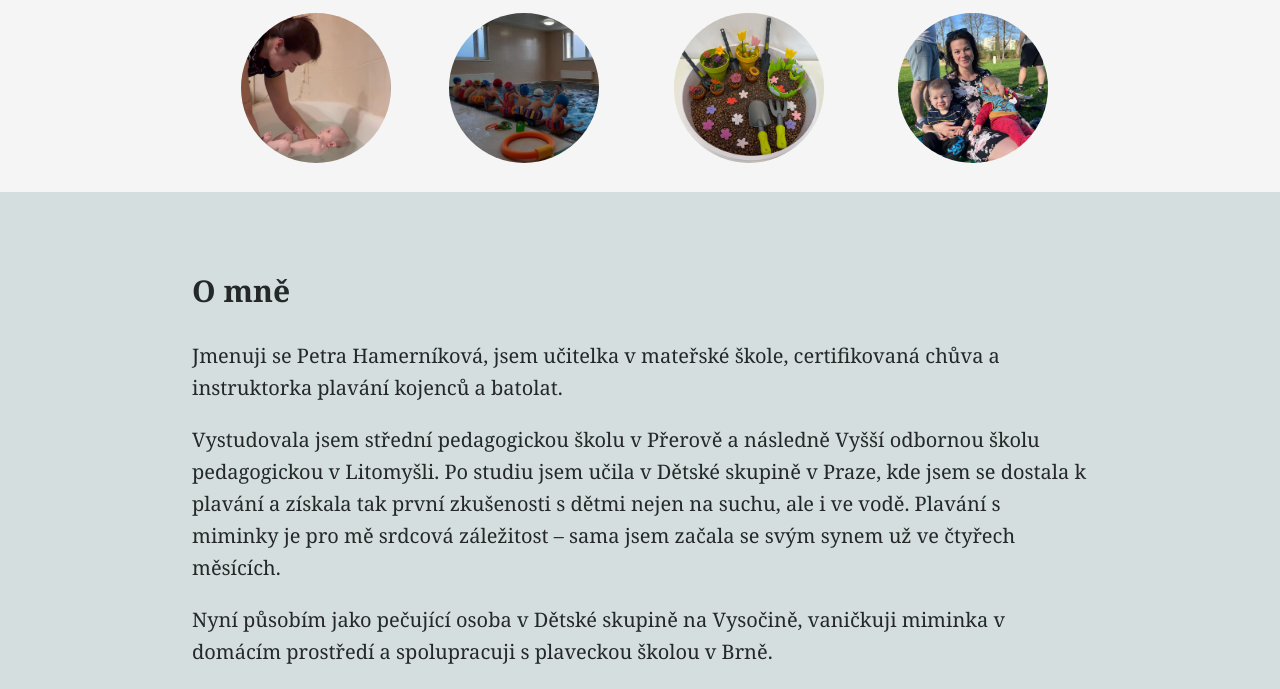
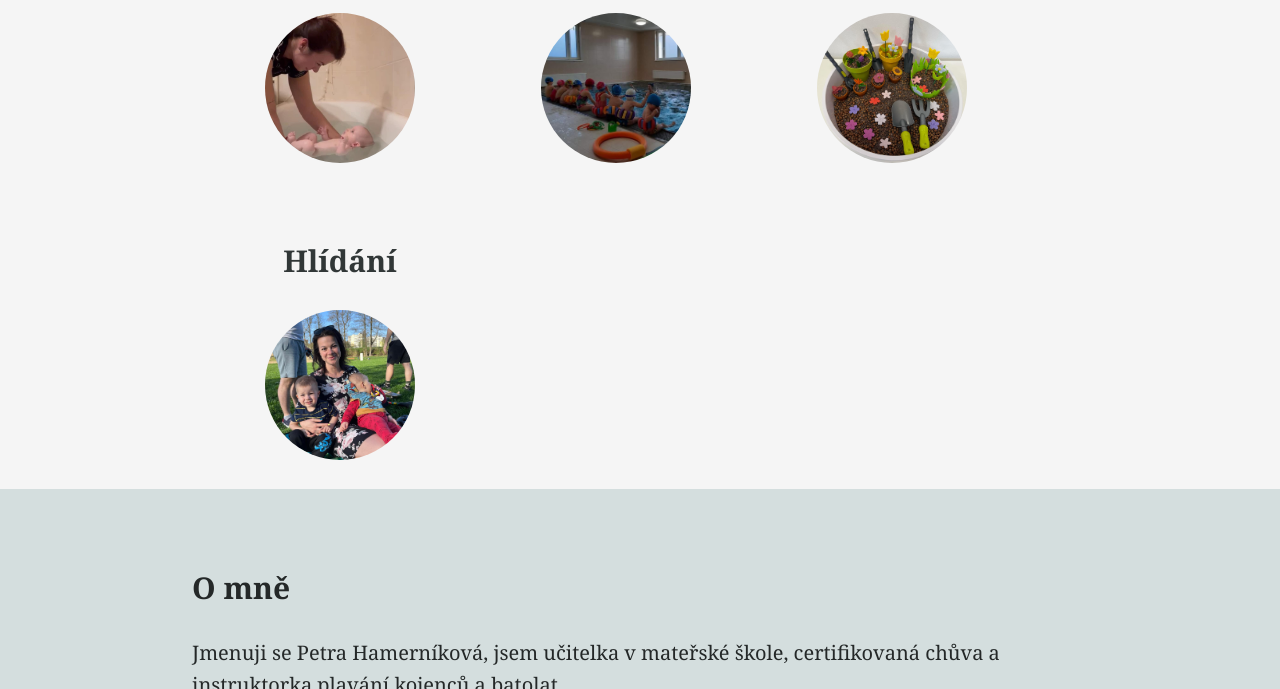
Before and after one commit to Xuxa9/HamernikovaP, a plain HTML site: page index.html in a window 1280 px wide. Shown: the part 632-1321 px from the top of the page. Drawn offline with Linux system fonts and the light colour scheme.

Commit message:
yarovnani bublinovych obrazku sluzby

```diff
--- a/style.css
+++ b/style.css
@@ -152,6 +152,7 @@ section {
    text-align: center;
    margin: 0;
    float: inline-start;
+   width: 236px;
 }
 
 .box a {
@@ -188,6 +189,7 @@ section {
     display: block;
     overflow: auto;
     margin-left: 15%;
+    align-items: center;
 
 
 }
```
Also changed, not shown: 2 other files.
